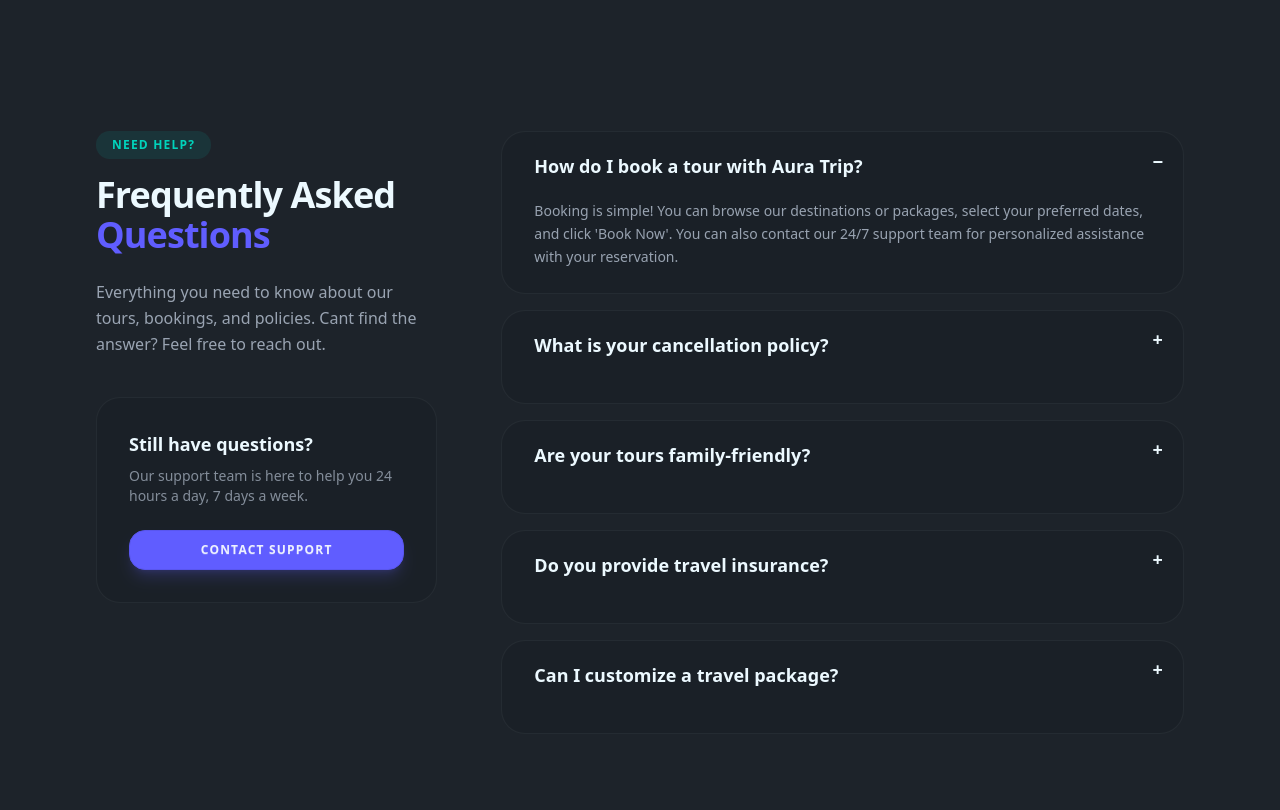
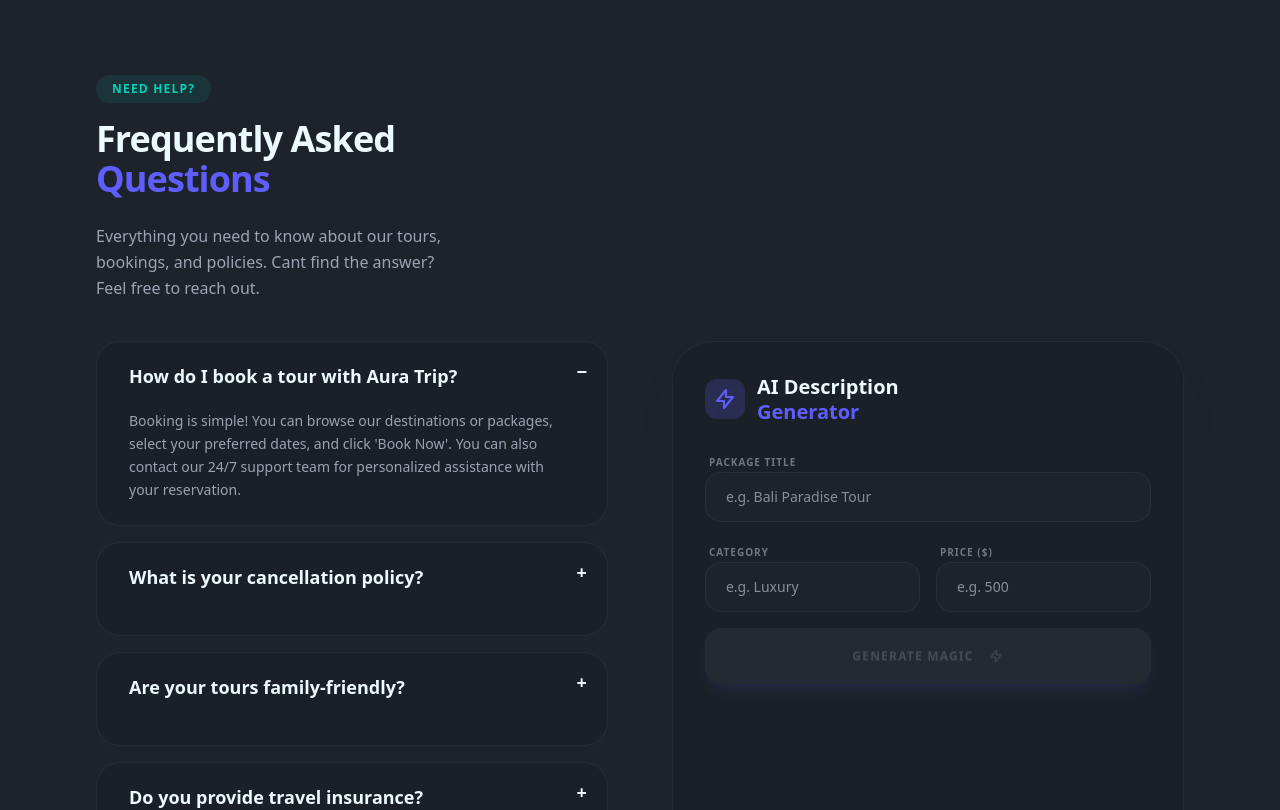
Before and after one commit to mahmoodfoysal/tourism-next-frontend, a Next.js app: page / in a window 1280 px wide. Shown: the part 5580-6390 px from the top of the page. Built offline with nearby package versions, Linux system fonts and the light colour scheme; no server answers.

Commit message:
ai description generator

```diff
--- /dev/null
+++ b/src/components/FAQ/AIDescriptionGenerator.tsx
@@ -0,0 +1,166 @@
+"use client";
+
+import React, { useState } from "react";
+import useAxiosPublic from "@/hooks/useAxiosPublic";
+
+const AIDescriptionGenerator = () => {
+  const [title, setTitle] = useState("");
+  const [category, setCategory] = useState("");
+  const [price, setPrice] = useState("");
+  const [description, setDescription] = useState("");
+  const [isLoading, setIsLoading] = useState(false);
+  const axiosPublic = useAxiosPublic();
+
+  const handleGenerate = async (e: React.FormEvent) => {
+    e.preventDefault();
+    if (!title || !category || !price || isLoading) return;
+
+    setIsLoading(true);
+    try {
+      const response = await axiosPublic.post(
+        "/api/gemini/generate-description",
+        {
+          title,
+          category,
+          price,
+        },
+      );
+
+      if (response.data && response.data.description) {
+        setDescription(response.data.description);
+      }
+    } catch (error) {
+      console.error("Error generating description:", error);
+    } finally {
+      setIsLoading(false);
+    }
+  };
+
+  return (
+    <div className="p-8 rounded-[2.5rem] bg-base-200/50 border border-base-content/5 backdrop-blur-xl shadow-2xl shadow-primary/5 transition-all duration-500 hover:shadow-primary/10">
+      <div className="flex items-center gap-3 mb-6">
+        <div className="w-10 h-10 bg-primary/20 rounded-xl flex items-center justify-center text-primary">
+          <svg
+            xmlns="http://www.w3.org/2000/svg"
+            className="h-6 w-6"
+            fill="none"
+            viewBox="0 0 24 24"
+            stroke="currentColor"
+          >
+            <path
+              strokeLinecap="round"
+              strokeLinejoin="round"
+              strokeWidth="2"
+              d="M13 10V3L4 14h7v7l9-11h-7z"
+            />
+          </svg>
+        </div>
+        <div>
+          <h4 className="text-xl font-black text-base-content leading-tight">
+            AI Description <br />
+            <span className="text-primary">Generator</span>
+          </h4>
+        </div>
+      </div>
+
+      <form onSubmit={handleGenerate} className="space-y-4">
+        <div className="space-y-1">
+          <label className="text-[10px] font-black uppercase tracking-widest text-base-content/40 ml-1">
+            Package Title
+          </label>
+          <input
+            type="text"
+            placeholder="e.g. Bali Paradise Tour"
+            value={title}
+            onChange={(e) => setTitle(e.target.value)}
+            className="w-full bg-base-100 border border-base-content/5 rounded-2xl px-5 py-3.5 text-sm focus:outline-none focus:ring-2 focus:ring-primary/20 transition-all font-medium"
+            required
+          />
+        </div>
+
+        <div className="grid grid-cols-2 gap-4">
+          <div className="space-y-1">
+            <label className="text-[10px] font-black uppercase tracking-widest text-base-content/40 ml-1">
+              Category
+            </label>
+            <input
+              type="text"
+              placeholder="e.g. Luxury"
+              value={category}
+              onChange={(e) => setCategory(e.target.value)}
+              className="w-full bg-base-100 border border-base-content/5 rounded-2xl px-5 py-3.5 text-sm focus:outline-none focus:ring-2 focus:ring-primary/20 transition-all font-medium"
+              required
+            />
+          </div>
+          <div className="space-y-1">
+            <label className="text-[10px] font-black uppercase tracking-widest text-base-content/40 ml-1">
+              Price ($)
+            </label>
+            <input
+              type="number"
+              placeholder="e.g. 500"
+              value={price}
+              onChange={(e) => setPrice(e.target.value)}
+              className="w-full bg-base-100 border border-base-content/5 rounded-2xl px-5 py-3.5 text-sm focus:outline-none focus:ring-2 focus:ring-primary/20 transition-all font-medium"
+              required
+            />
+          </div>
+        </div>
+
+        <button
+          type="submit"
+          disabled={isLoading || !title || !category || !price}
+          className="btn btn-primary w-full rounded-2xl h-14 shadow-lg shadow-primary/20 transition-all active:scale-95 disabled:opacity-50"
+        >
+          {isLoading ? (
+            <span className="loading loading-spinner loading-sm"></span>
+          ) : (
+            <>
+              <span className="font-black tracking-widest uppercase text-xs">
+                Generate Magic
+              </span>
+              <svg
+                xmlns="http://www.w3.org/2000/svg"
+                className="h-4 w-4 ml-2"
+                fill="none"
+                viewBox="0 0 24 24"
+                stroke="currentColor"
+              >
+                <path
+                  strokeLinecap="round"
+                  strokeLinejoin="round"
+                  strokeWidth="2.5"
+                  d="M13 10V3L4 14h7v7l9-11h-7z"
+                />
+              </svg>
+            </>
+          )}
+        </button>
+      </form>
+
+      {description && (
+        <div className="mt-8 pt-8 border-t border-base-content/5 animate-in fade-in slide-in-from-top-4 duration-500">
+          <div className="flex items-center justify-between mb-4">
+            <h5 className="text-[10px] font-black uppercase tracking-widest text-primary">
+              Generated Result
+            </h5>
+            <button
+              onClick={() => {
+                navigator.clipboard.writeText(description);
+                // Optionally show a toast
+              }}
+              className="btn btn-ghost btn-xs rounded-lg text-primary hover:bg-primary/10 font-bold"
+            >
+              Copy Text
+            </button>
+          </div>
+          <div className="p-5 rounded-2xl bg-base-100 border border-base-content/5 text-sm text-base-content/70 leading-relaxed font-medium max-h-48 overflow-y-auto custom-scrollbar">
+            {description}
+          </div>
+        </div>
+      )}
+    </div>
+  );
+};
+
+export default AIDescriptionGenerator;
--- a/src/components/FAQ/FAQ.tsx
+++ b/src/components/FAQ/FAQ.tsx
@@ -1,4 +1,5 @@
 import React from "react";
+import AIDescriptionGenerator from "./AIDescriptionGenerator";
 
 const FAQ = () => {
   const faqs = [
@@ -35,9 +36,8 @@ const FAQ = () => {
   ];
 
   return (
-    <section className="py-24 bg-base-100">
+    <section className="py-10 bg-base-100">
       <div className="section-container">
-        <div className="flex flex-col lg:flex-row gap-16">
         {/* Left Side: Header */}
         <div className="lg:w-1/3">
           <div className="inline-flex items-center gap-2 px-4 py-1.5 rounded-full bg-accent/10 text-accent font-bold text-xs uppercase tracking-widest mb-4">
@@ -48,25 +48,12 @@ const FAQ = () => {
             <span className="text-primary">Questions</span>
           </h2>
           <p className="text-base text-base-content/60 leading-relaxed mb-10">
-              Everything you need to know about our tours, bookings, and
-              policies. Cant find the answer? Feel free to reach out.
+            Everything you need to know about our tours, bookings, and policies.
+            Cant find the answer? Feel free to reach out.
           </p>
-
-            <div className="p-8 rounded-3xl bg-base-200/50 border border-base-content/5">
-              <h4 className="text-lg font-black text-base-content mb-2">
-                Still have questions?
-              </h4>
-              <p className="text-sm text-base-content/50 mb-6">
-                Our support team is here to help you 24 hours a day, 7 days a
-                week.
-              </p>
-              <button className="btn btn-primary rounded-2xl px-8 w-full shadow-lg shadow-primary/20 text-xs uppercase font-black tracking-widest">
-                Contact Support
-              </button>
         </div>
-          </div>
-
-          {/* Right Side: Accordion */}
+        <div className="flex flex-col lg:flex-row gap-16">
+          {/* left Side: Accordion */}
           <div className="lg:w-2/3 space-y-4">
             {faqs.map((faq, index) => (
               <div
@@ -89,6 +76,8 @@ const FAQ = () => {
               </div>
             ))}
           </div>
+          {/* right Side: ai */}
+          <AIDescriptionGenerator />
         </div>
       </div>
     </section>
```
Lines whose indentation alone changed are shown as unchanged.
